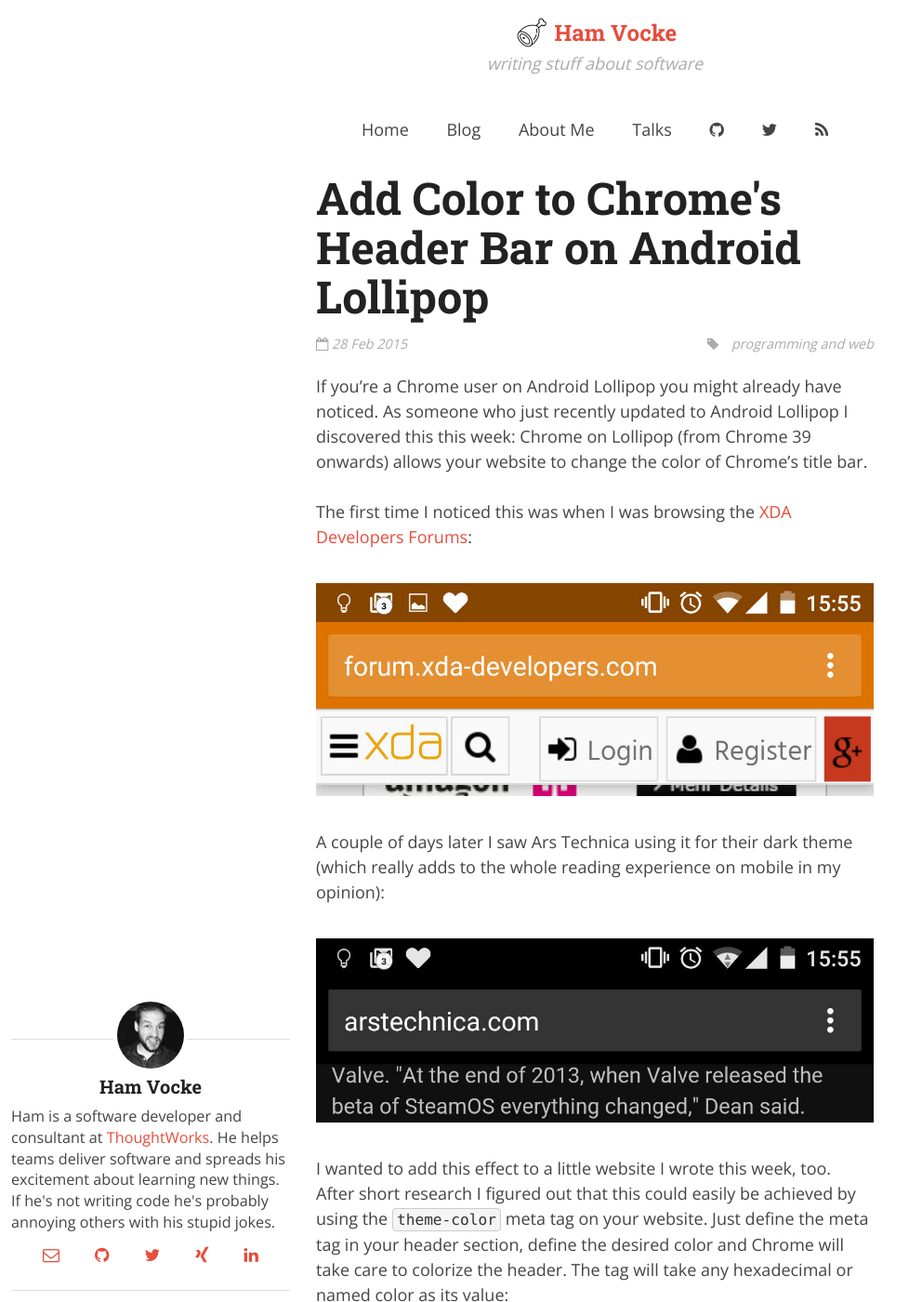
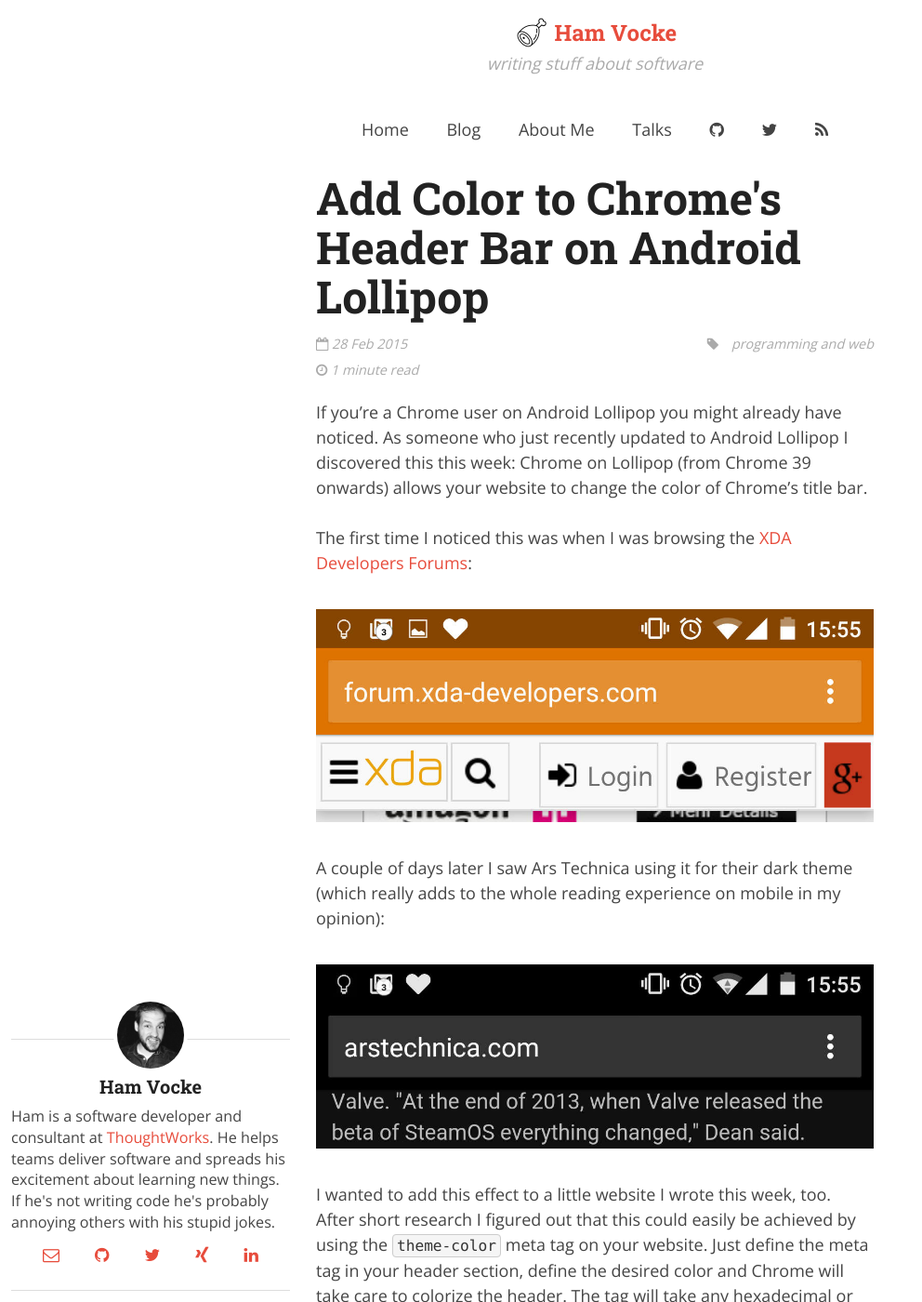
Before and after one commit to hamvocke/hamvocke.github.io, a Jekyll site: the page built from _posts/2015-02-28-colorful-header-bar-chrome-android.md, in a window 1280 px wide and 1400 px high. Shown: the whole window at 93% size, without its empty margins (0-992 px from the left). Built offline with Jekyll 4.4.1, drawn with Linux system fonts in a browser that asks for light colours; nearby versions of some CDN libraries; comment, search, counter and statistics services are not loaded.

Commit message:
add reading time to post header

```diff
--- /dev/null
+++ b/_includes/reading_time.html
@@ -0,0 +1,9 @@
+<span class="reading-time" title="Estimated read time">
+  <i class="fa fa-clock-o"></i>
+  {% assign words = content | number_of_words %}
+  {% if words < 360 %}
+    1 minute read
+  {% else %}
+    {{ words | divided_by:180 }} minutes read
+  {% endif %}
+</span>
--- a/_layouts/post.html
+++ b/_layouts/post.html
@@ -3,14 +3,18 @@
 ---
 
 <h1 class="post-title">{{ page.title }}</h1>
-<div class="tags">
-  <i class="fa fa-tag"></i>
-  {{ page.tags | array_to_sentence_string }}
+<div class="meta-info">
+  <div class="tags">
+    <i class="fa fa-tag"></i>
+    {{ page.tags | array_to_sentence_string }}
+  </div>
+
+  <div class="post-date">
+    <i class="fa fa-calendar-o"></i> {{ page.date | date_to_string }}
+  </div>
+
+  {% include reading_time.html %}
 </div>
-<span class="post-date">
-  <i class="fa fa-calendar-o"></i> {{ page.date | date_to_string }}
-</span>
-
 
 <div class="post">
   {{ content }}
--- a/assets/css/hamvocke.css
+++ b/assets/css/hamvocke.css
@@ -211,14 +211,25 @@
   padding: 12px;
 }
 
-.post-date {
-    display: block;
-    text-align: left;
+.meta-info {
     font-weight: 400;
     font-style: italic;
     font-size: 0.8em;
+    color: #aaa;
     margin-bottom: 1.5em;
-    color: #aaa;
+}
+
+.post-date {
+    margin-bottom: 0.5em;
+}
+
+.tags {
+    text-align: right;
+    float: right;
+}
+
+.tags i {
+    margin-right: 10px;
 }
 
 .post img {
@@ -264,20 +275,6 @@
 .intro {
     font-size: 1.2em;
     line-height: 1.4em;
-}
-
-.tags {
-    text-align: right;
-    font-weight: 400;
-    font-style: italic;
-    font-size: 0.8em;
-    margin-bottom: 1.5em;
-    color: #aaa;
-    float: right;
-}
-
-.tags i {
-    margin-right: 10px;
 }
 
 .pager {
```
